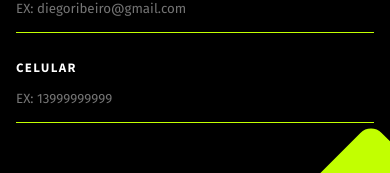
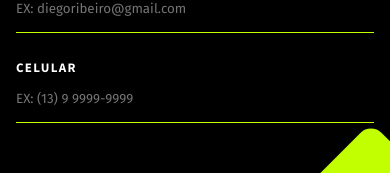
Before and after one commit to carlosemartins97/kbrtec, a React (Create React App) app: page /registration in a window 390 px wide. Shown: the part 568-741 px from the top of the page. Built offline with nearby package versions, Linux system fonts and the light colour scheme; a web font is replaced by a local one.

Commit message:
feat: add input mask on phone and cpf

```diff
--- a/package.json
+++ b/package.json
@@ -10,6 +10,7 @@
     "react": "^17.0.1",
     "react-dom": "^17.0.1",
     "react-icons": "^4.2.0",
+    "react-input-mask": "^2.0.4",
     "react-modal": "^3.12.1",
     "react-router-dom": "^5.2.0",
     "react-scripts": "4.0.3",
--- /dev/null
+++ b/src/core/components/MaskedInput/index.jsx
@@ -0,0 +1,27 @@
+import InputMask from 'react-input-mask';
+
+function onlyNumbers(str) {
+    return str.replace(/[^0-9]/g, '');
+}
+
+function MaskedInput({mask, value, onChange, placeholder}){
+
+    function handleChange(event){
+        onChange({
+            ...event,
+            target: {
+                ...event.target,
+                value: onlyNumbers(event.target.value),
+            }
+        })
+    }
+
+    return <InputMask
+        mask={mask}
+        value={value}
+        onChange={handleChange}
+        placeholder={placeholder}
+    />
+}
+
+export default MaskedInput;
--- a/src/pages/Registration/index.jsx
+++ b/src/pages/Registration/index.jsx
@@ -17,6 +17,7 @@ import {
 } from './styles';
 import { useState } from 'react';
 import { useEffect } from 'react';
+import MaskedInput from '../../core/components/MaskedInput';
 
 function Registration(){
     const [step, setStep] = useState(1);
@@ -138,7 +139,12 @@ function Registration(){
                                         </label>
 
                                         <label>celular
-                                            <input type="text" placeholder="EX: 13999999999" value={phone} onChange={(e) => setPhone(e.target.value)}/>
+                                            <MaskedInput
+                                                placeholder="EX: (13) 9 9999-9999"
+                                                mask="(99) 9 9999-9999"
+                                                value={phone}
+                                                onChange={(e) => setPhone(e.target.value)}
+                                            />
                                         </label>
                                         </>
                                     )}
@@ -151,7 +157,12 @@ function Registration(){
                                                 <h1>Crie sua conta</h1>
                                             </div>
                                             <label>CPF
-                                                <input type="text" placeholder="EX: 01234567890" value={cpf} onChange={(e) => setCpf(e.target.value)}/>
+                                                <MaskedInput
+                                                    placeholder="EX: 123-456-789-10"
+                                                    mask="999-999-999-99"
+                                                    value={cpf}
+                                                    onChange={(e) => setCpf(e.target.value)}
+                                                />
                                             </label>
 
                                             <label>Cidade
```
Also changed, not shown: src/core/components/MaskedInput/styles.js (added), 1 other file (tests, documents, lock files or other folders).
